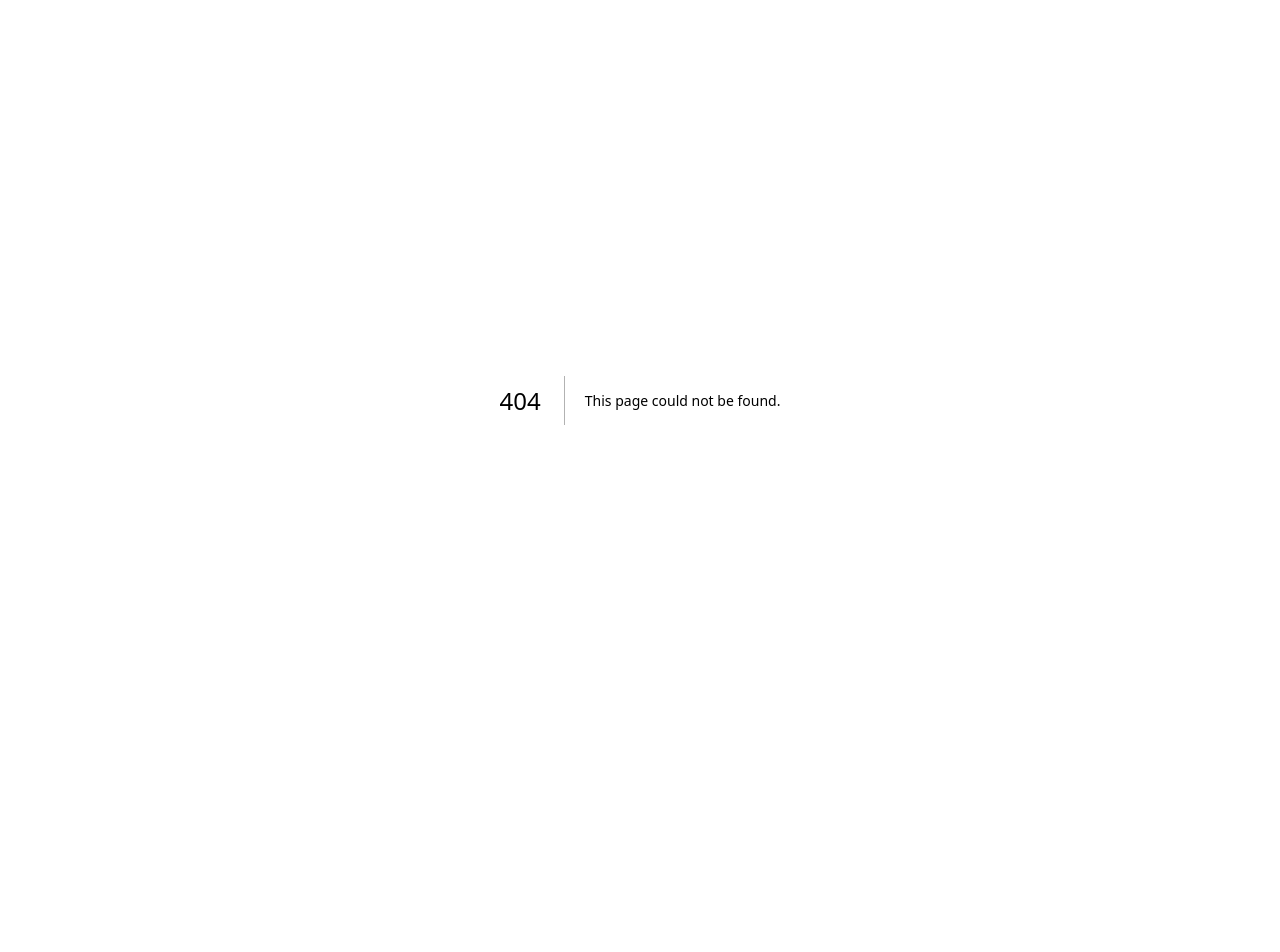
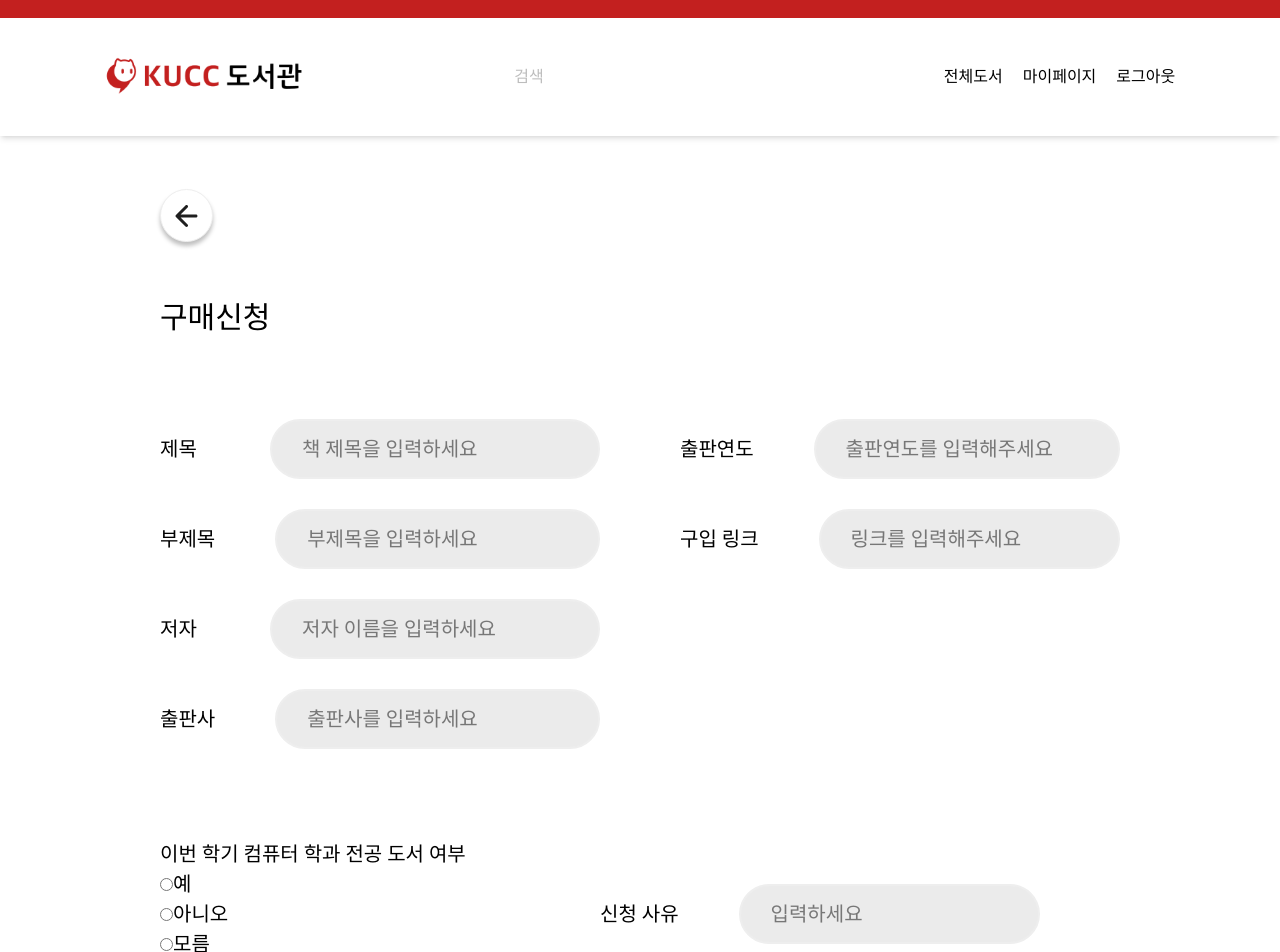
Before and after one commit to kucc/library-service-client, a Next.js app: page /purchase in a window 1280 px wide. Before the commit this address had no page. Shown: the top 952 px of the page. Before the commit the page ends 800 px from the top, so only its background shows below. Built offline with nearby package versions, Linux system fonts and the light colour scheme.

Commit message:
Feat : 구매 신청 페이지 추가
페이지 하단 부분 수정 필요

```diff
--- /dev/null
+++ b/src/components/items/PurchaseInput.jsx
@@ -0,0 +1,19 @@
+const PurchaseInput = ({ label, placeholder, value, onChangeFn }) => {
+  const onChangeInput = (event) => {
+    onChangeFn(event.target.value);
+  };
+  return (
+    <div className="flex h-[60px] justify-between items-center mt-[30px]">
+      <label className="min-w-fit mr-[60px]">{label}</label>
+      <input
+        type="text"
+        className="border-2 max-w-[500px] w-3/4 h-[60px]  py-[18px] px-[30px] rounded-full bg-[#EBEBEB] focus:outline-none placeholder:text-[#777]"
+        placeholder={placeholder}
+        value={value}
+        onChange={onChangeInput}
+      />
+    </div>
+  );
+};
+
+export default PurchaseInput;
--- /dev/null
+++ b/src/pages/purchase/index.jsx
@@ -0,0 +1,101 @@
+import Footer from "@components/components/Layout/Footer";
+import Header from "@components/components/Layout/Header";
+import BoardTitle from "@components/components/Board/BoardTitle";
+import Link from "next/link";
+import LeftArrow from "@components/components/items/LeftArrow";
+import PurchaseInput from "@components/components/items/PurchaseInput";
+import { useState } from "react";
+
+const Purchase = () => {
+  const [bookTitle, setBookTitle] = useState("");
+  const [bookSubtitle, setBookSubtitle] = useState("");
+  const [author, setAuthor] = useState("");
+  const [publisher, setPublisher] = useState("");
+  const [publishYear, setPublishYear] = useState("");
+  const [purchaseUrl, setPurhcaseUrl] = useState("");
+  const [reason, setReason] = useState("");
+
+  return (
+    <>
+      <Header />
+      <div className="w-[960px] m-auto mb-[200px] min-h-[70vh] text-[20px] ">
+        <div className="mt-[53px] w-fit">
+          <Link href="/">
+            <LeftArrow />
+          </Link>
+        </div>
+        <BoardTitle title="구매신청" className="mt-[53px] mb-[49px]" />
+        <div className="flex justify-between w-full">
+          <div className="w-[440px]">
+            <PurchaseInput
+              label={"제목"}
+              placeholder={"책 제목을 입력하세요"}
+              value={bookTitle}
+              onChangeFn={setBookTitle}
+            />
+            <PurchaseInput
+              label={"부제목"}
+              placeholder={"부제목을 입력하세요"}
+              value={bookSubtitle}
+              onChangeFn={setBookSubtitle}
+            />
+            <PurchaseInput
+              label={"저자"}
+              placeholder={"저자 이름을 입력하세요"}
+              value={author}
+              onChangeFn={setAuthor}
+            />
+            <PurchaseInput
+              label={"출판사"}
+              placeholder={"출판사를 입력하세요"}
+              value={publisher}
+              onChangeFn={setPublisher}
+            />
+          </div>
+          <div className="w-[440px]">
+            <PurchaseInput
+              label={"출판연도"}
+              placeholder={"출판연도를 입력해주세요"}
+              value={publishYear}
+              onChangeFn={setPublishYear}
+            />
+            <PurchaseInput
+              label={"구입 링크"}
+              placeholder={"링크를 입력해주세요"}
+              value={purchaseUrl}
+              onChangeFn={setPurhcaseUrl}
+            />
+          </div>
+        </div>
+        <div className="flex items-center w-full mt-[90px] ">
+          <div className="w-[440px]">
+            <div>이번 학기 컴퓨터 학과 전공 도서 여부</div>
+            <div>
+              <input type="radio" value="major" id="yes" name="major" />
+              <label htmlFor="yes">예</label>
+            </div>
+            <div>
+              <input type="radio" value="major" id="no" name="major" />
+              <label htmlFor="no">아니오</label>
+            </div>
+            <div>
+              <input type="radio" value="major" id="dontKnow" name="major" />
+              <label htmlFor="dontKnow">모름</label>
+            </div>
+          </div>
+          <div className="w-[440px]">
+            <PurchaseInput
+              label={"신청 사유"}
+              placeholder={"입력하세요"}
+              value={reason}
+              onChangeFn={setReason}
+            />
+          </div>
+        </div>
+      </div>
+      <Footer />
+    </>
+  );
+};
+
+export default Purchase;
```
